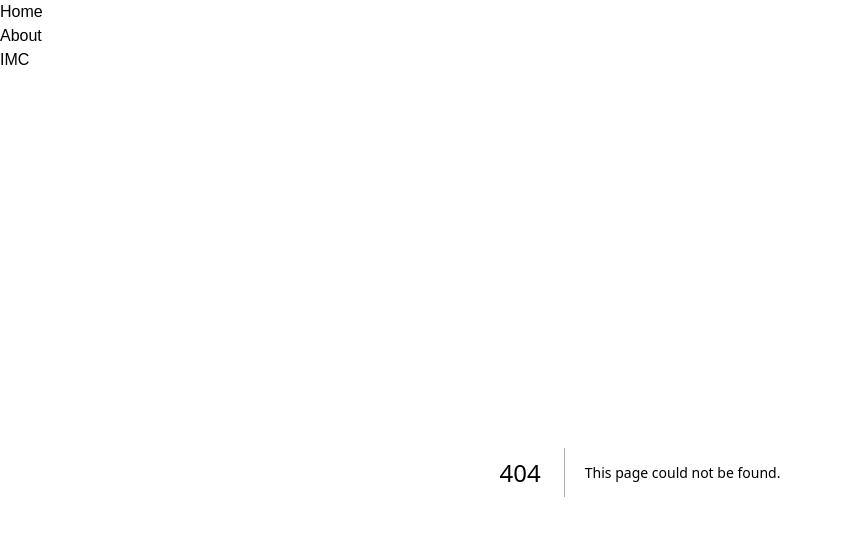
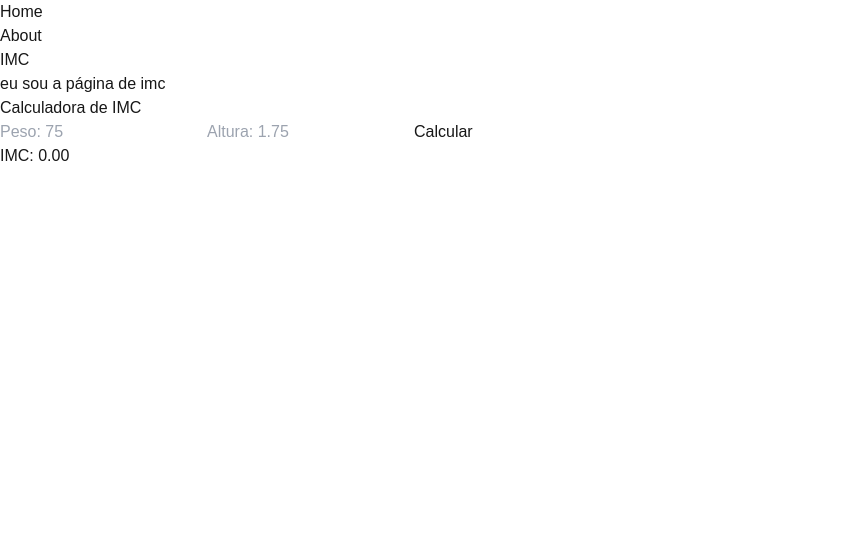
Before and after one commit to JheanAntunes/learn-nextjs-14, a Next.js app: page /imc in a window 1280 px wide. Before the commit this address had no page. Shown: the top 536 px of the page, without its empty margins (0-843 px from the left). Built offline with nearby package versions, Linux system fonts and the light colour scheme.

Commit message:
feat: Add IMC calculator component and page

```diff
--- /dev/null
+++ b/src/app/imc/components/form.tsx
@@ -0,0 +1,49 @@
+"use client";
+
+import { useCallback, useState } from "react";
+
+const FormImc = () => {
+  const [resultImc, setResultImc] = useState(0);
+
+  const calculateImc = useCallback((peso: number, altura: number) => {
+    return peso / (altura * altura);
+  }, []);
+  const getDadosInput = useCallback((form: HTMLFormElement) => {
+    const peso = Number((form[0] as HTMLInputElement).value);
+    const altura = parseFloat((form[1] as HTMLInputElement).value);
+    return { peso, altura };
+  }, []);
+  const handleSubmit = (event: React.FormEvent<HTMLFormElement>) => {
+    event.preventDefault();
+    const { peso, altura } = getDadosInput(event.target as HTMLFormElement);
+    const imc = calculateImc(peso, altura);
+    setResultImc(imc || 0);
+  };
+  return (
+    <>
+      <form onSubmit={handleSubmit} className="flex m-5 w-96 flex-col gap-2 ">
+        <input
+          type="text"
+          placeholder="Peso: 75"
+          className=" text-neutral-950 p-2 rounded"
+        />
+        <input
+          type="text"
+          placeholder="Altura: 1.75"
+          className=" text-neutral-950 p-2 rounded"
+        />
+        <button
+          type="submit"
+          className="border border-solid py-2 border-neutral-500"
+        >
+          Calcular
+        </button>
+      </form>
+      <div className="text-center">
+        <p>IMC: {resultImc.toFixed(2) || ""}</p>
+      </div>
+    </>
+  );
+};
+
+export default FormImc;
--- /dev/null
+++ b/src/app/imc/page.tsx
@@ -0,0 +1,13 @@
+import FormImc from "./components/form";
+
+const Page = () => {
+  return (
+    <main>
+      eu sou a página de imc
+      <h1>Calculadora de IMC</h1>
+      <FormImc />
+    </main>
+  );
+};
+
+export default Page;
```
